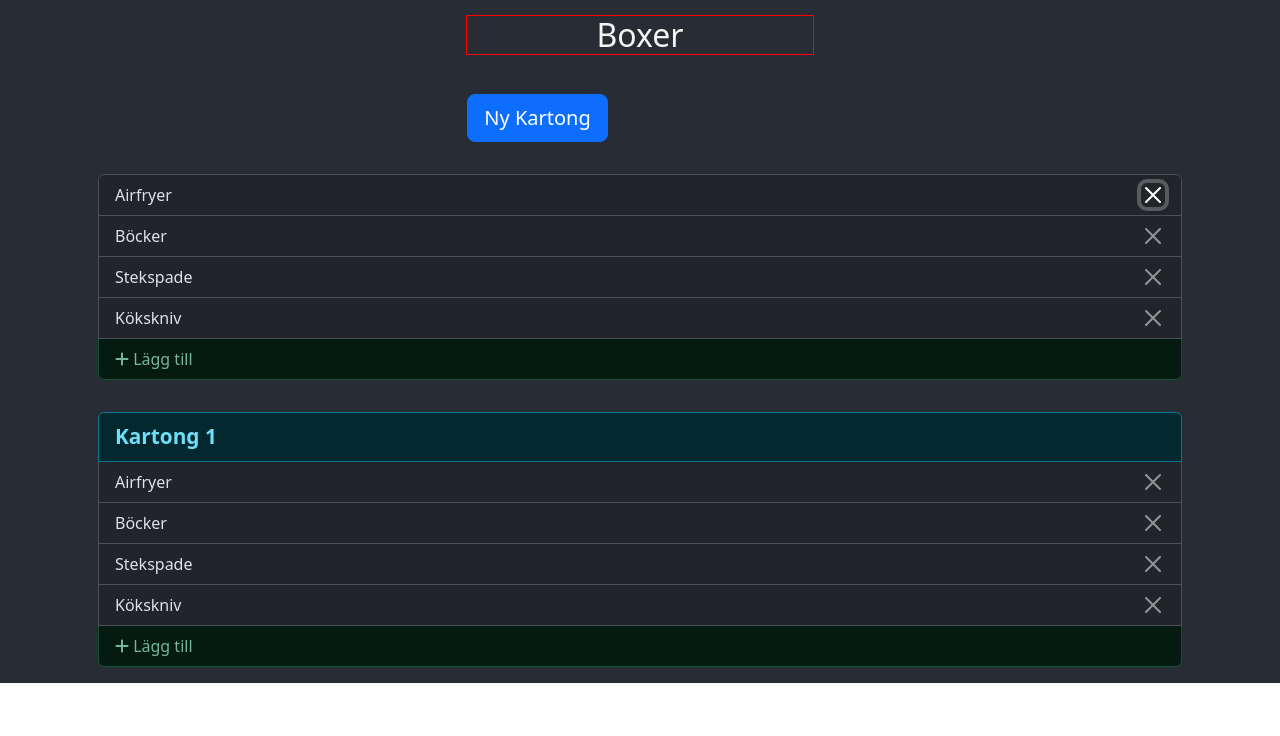
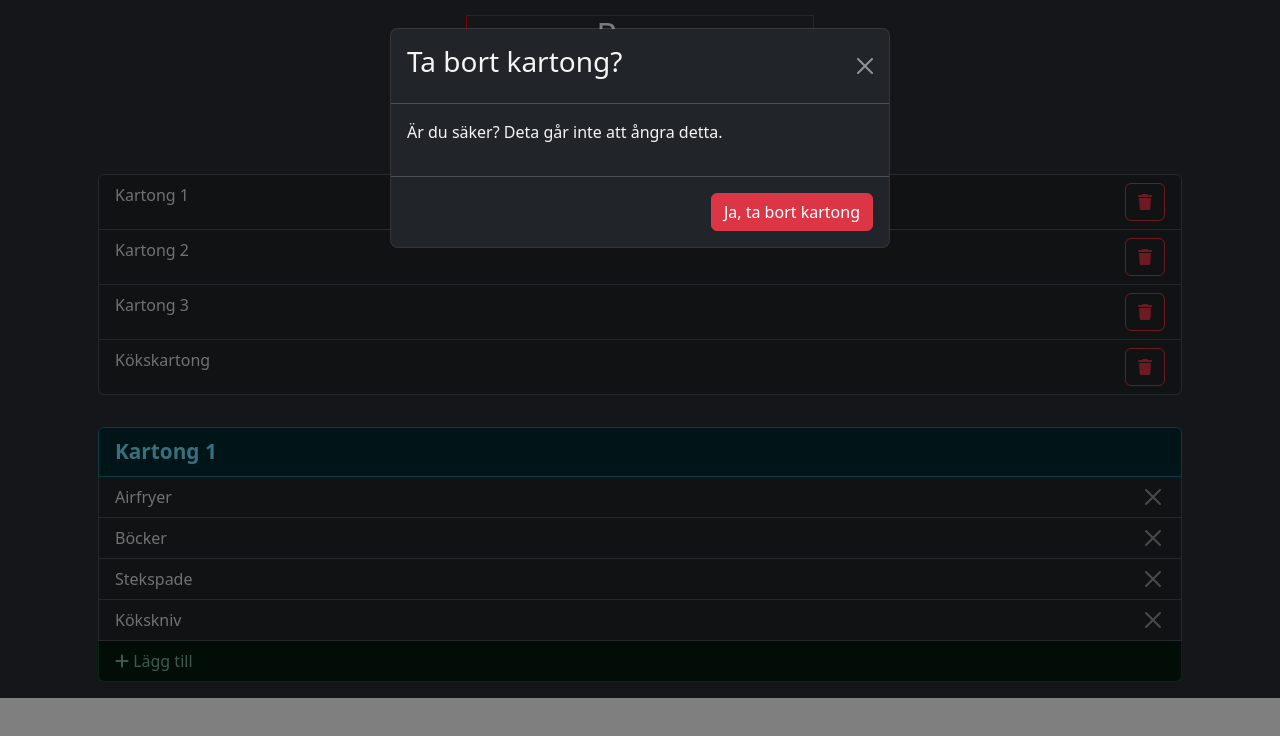
Before and after one commit to MarcusRei/boxer, a React (Create React App) app: page / in a window 1280 px wide. Both pictures are taken after a click on the button 1153 px from the left and 195 px from the top of the page. Shown: the top 736 px of the page. Built offline with nearby package versions, Linux system fonts and the light colour scheme.

Commit message:
update boxList

```diff
--- a/public/index.html
+++ b/public/index.html
@@ -28,7 +28,7 @@
       src="https://kit.fontawesome.com/9936055087.js"
       crossorigin="anonymous"
     ></script>
-    <title>React App</title>
+    <title>Boxer</title>
   </head>
   <body>
     <noscript>You need to enable JavaScript to run this app.</noscript>
--- a/src/components/BoxList/BoxList.jsx
+++ b/src/components/BoxList/BoxList.jsx
@@ -1,7 +1,6 @@
 import React, { useState } from "react";
 import { Button, Col, Row } from "react-bootstrap";
 import ListGroup from "react-bootstrap/ListGroup";
-import CloseButton from "react-bootstrap/CloseButton";
 import Modal from "react-bootstrap/Modal";
 import Form from "react-bootstrap/Form";
 import "./BoxList.css";
@@ -9,10 +8,10 @@ import "./BoxList.css";
 export const BoxList = () => {
   const [show, setShow] = useState(false);
   const [validated, setValidated] = useState(false);
-  const items = ["Airfryer", "Böcker", "Stekspade", "Kökskniv"];
+  const items = ["Kartong 1", "Kartong 2", "Kartong 3", "Kökskartong"];
 
-  const handleClose = () => setShow(false);
-  const handleShow = () => setShow(true);
+  const closeModal = () => setShow(false);
+  const openModal = () => setShow(true);
   const handleSubmit = (event) => {
     const form = event.currentTarget;
     if (form.checkValidity() === false) {
@@ -22,64 +21,47 @@ export const BoxList = () => {
 
     setValidated(true);
   };
+
+  const openBox = () => {
+    /* window.location.href = "/box"; */
+  };
+
   return (
     <Row data-bs-theme="dark" className="box-list">
       <Col>
         <ListGroup>
           {items.map((item) => {
             return (
-              <ListGroup.Item className="box-list-item">
+              <ListGroup.Item
+                action
+                onClick={openBox}
+                className="box-list-item"
+              >
                 <div>{item}</div>
                 <div className="box-list-spacer"></div>
-                <CloseButton />
+                <Button variant="outline-danger" onClick={openModal}>
+                  <i class="fa-solid fa-trash"></i>
+                </Button>
               </ListGroup.Item>
             );
           })}
-
-          <ListGroup.Item
-            variant="success"
-            action
-            onClick={handleShow}
-            className="box-list-item"
-          >
-            <div>
-              <i class="fa-solid fa-plus"></i> Lägg till
-            </div>
-            <div className="box-list-spacer"></div>
-          </ListGroup.Item>
         </ListGroup>
       </Col>
 
-      <Modal show={show} onHide={handleClose} data-bs-theme="dark">
-        <Modal.Header closeButton>
-          <Modal.Title>Lägg till en ny sak</Modal.Title>
+      <Modal show={show} onHide={closeModal} data-bs-theme="dark">
+        <Modal.Header data-bs-theme="dark" closeButton>
+          <Modal.Title data-bs-theme="dark" className="light-text">
+            <h3 className="light-text">Ta bort kartong?</h3>
+          </Modal.Title>
         </Modal.Header>
-        <Modal.Body>
-          <Form noValidate validated={validated} onSubmit={handleSubmit}>
-            <Form.Group className="mb-3" controlId="formBasicEmail">
-              <Form.Label>Vad är det för sak?</Form.Label>
-              <Form.Control
-                required
-                type="text"
-                placeholder="Berätta vad det är för något..."
-              />
-              <Form.Control.Feedback type="invalid">
-                Din kartong måste ha ett namn
-              </Form.Control.Feedback>
-              <Form.Control.Feedback>Bra jobbat!</Form.Control.Feedback>
-              <Form.Text className="text-muted">
-                Kom ihåg att namnet inte går att ändra när du väl skapat
-                kartongen
-              </Form.Text>
-            </Form.Group>
-            <Button variant="success" type="submit" onClick={handleSubmit}>
-              Skapa
-            </Button>
-          </Form>
+        <Modal.Body data-bs-theme="dark">
+          <p className="light-text">
+            Är du säker? Deta går inte att ångra detta.
+          </p>
         </Modal.Body>
         <Modal.Footer>
-          <Button variant="danger" onClick={handleClose}>
-            Avbryt
+          <Button variant="danger" type="submit" onClick={handleSubmit}>
+            Ja, ta bort kartong
           </Button>
         </Modal.Footer>
       </Modal>
```
